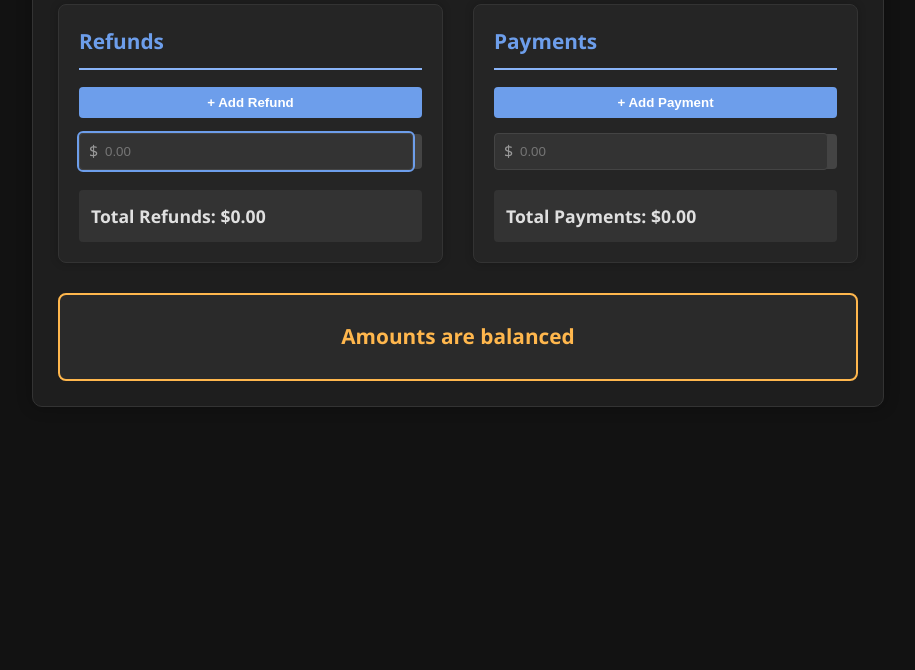
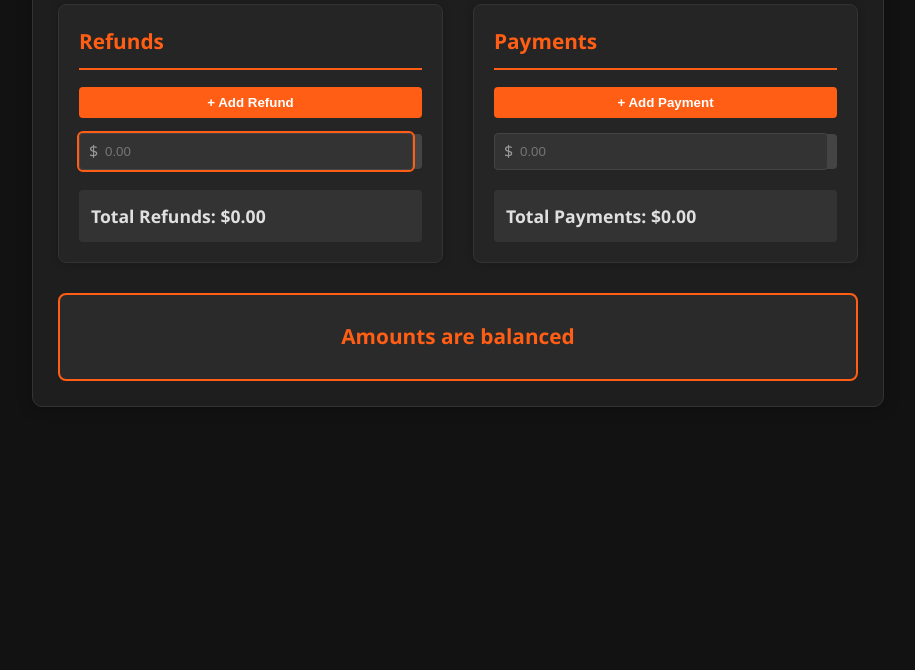
Before and after one commit to Detroitaxle/calc, a plain HTML site: page index.html in a window 1280 px wide. Shown: the part 130-800 px from the top of the page, without its empty margins (182-1097 px from the left). Drawn offline with Linux system fonts and the light colour scheme.

Commit message:
Update index.html

```diff
--- a/index.html
+++ b/index.html
@@ -9,11 +9,11 @@
     <link rel="shortcut icon" href="favicon.ico" />
     <style>
         :root {
-            --primary: #6d9eeb;
-            --secondary: #8ab4f8;
+        --primary: #FF5E14;  /* Changed from #6d9eeb */
+        --secondary: #FF5E14; /* Changed from #8ab4f8 */
         --refund: #81c784;
         --payment: #f48fb1;
-            --warning: #ffb74d;
+        --warning: #FF5E14;  /* Changed from #ffb74d */
         --danger: #f44336;
         --dark-bg: #121212;
         --dark-surface: #1e1e1e;
```
Lines whose indentation alone changed are shown as unchanged.
